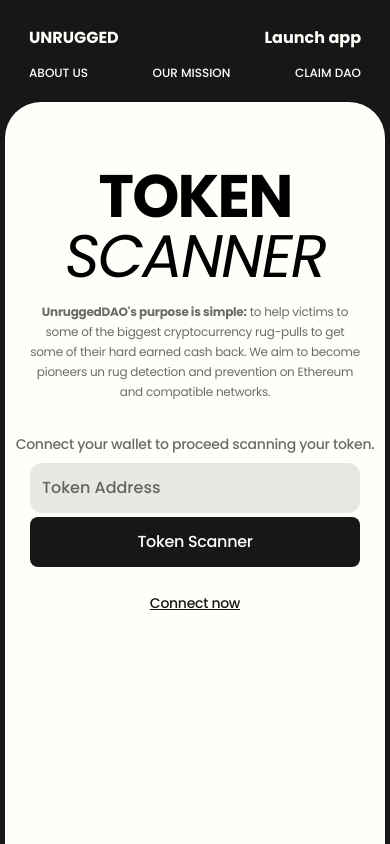
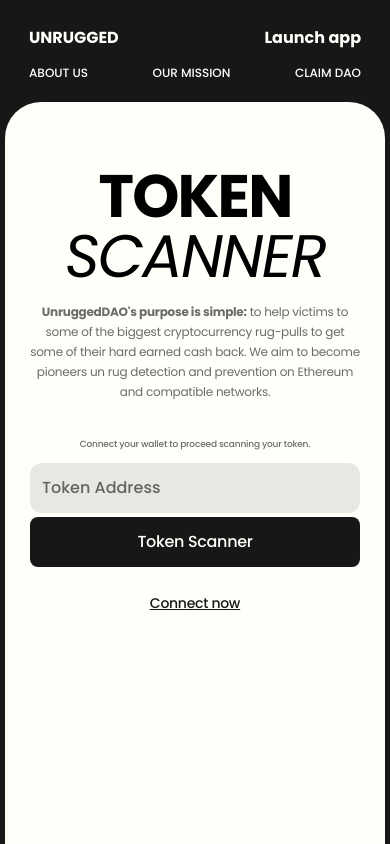
Before and after one commit to Avvyxx/unrugged, a Next.js app: page /scanner in a window 390 px wide. Shown: the top 844 px of the page. Built offline with nearby package versions, Linux system fonts and the light colour scheme.

Commit message:
scanner text responsive

```diff
--- a/components/Scan/index.module.scss
+++ b/components/Scan/index.module.scss
@@ -25,7 +25,7 @@
   }
 
   .top {
-    @apply whitespace-nowrap font-medium text-[14px] leading-3x7 text-lowOp tracking-[-0.02em];
+    @apply whitespace-nowrap font-medium text-[9px] leading-3x7 text-lowOp tracking-[-0.02em];
   }
 
   .bottom {
@@ -38,6 +38,13 @@
 
   .res {
     @apply block;
+  }
+}
+
+/* ------------------------------ Screen: 400px ----------------------------- */
+@media screen and (min-width: 400px) {
+  .top {
+    @apply text-[14px];
   }
 }
 
```
